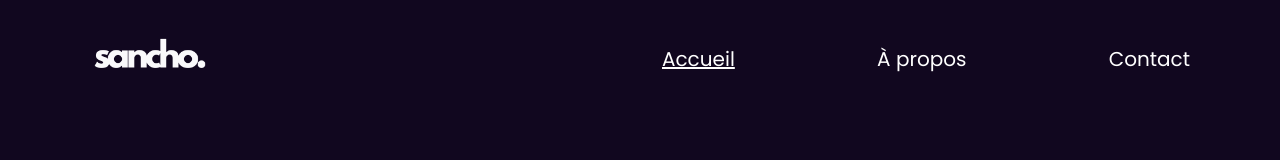
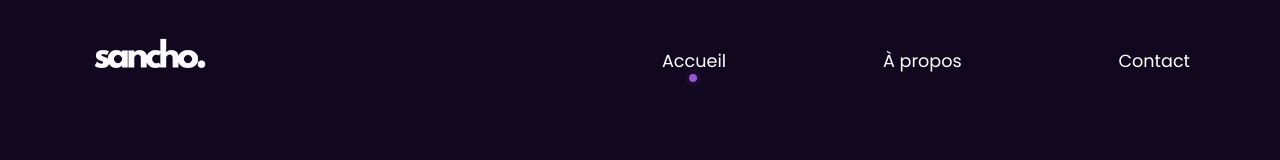
Before and after one commit to Iskandar835/Portfolio-v2, a React (Vite) app: page / in a window 1280 px wide. Shown: the top 160 px of the page. Built offline with nearby package versions, Linux system fonts and the light colour scheme.

Commit message:
feat: import de pellet + optimisation css

```diff
--- a/src/components/Containers/Header/index.tsx
+++ b/src/components/Containers/Header/index.tsx
@@ -2,6 +2,7 @@ import "./styles.css";
 import { useLocation } from "react-router";
 import { useState, useEffect } from "react";
 import { Link } from "react-router";
+import Pellet from "../../Pellet";
 import { scrollToSection } from "../../../utils/scrollToSection";
 
 function Header() {
@@ -29,25 +30,13 @@ function Header() {
                />
             </div>
             <nav className="header-link-container">
-               <Link
-                  className={
-                     pathname === "/"
-                        ? "header-link current-page"
-                        : "header-link"
-                  }
-                  to="/"
-               >
+               <Link className="header-link" to="/">
                   Accueil
+                  {pathname === "/" && <Pellet />}
                </Link>
-               <Link
-                  className={
-                     pathname === "/about"
-                        ? "header-link current-page"
-                        : "header-link"
-                  }
-                  to="/about"
-               >
+               <Link className="header-link" to="/about">
                   À propos
+                  {pathname === "/about" && <Pellet />}
                </Link>
                <a
                   className="header-link"
--- a/src/components/Containers/Header/styles.css
+++ b/src/components/Containers/Header/styles.css
@@ -38,25 +38,28 @@ header.scrolled {
    width: 48%;
 }
 
-.current-page {
-   text-decoration: underline;
-}
-
 .header-link {
+   display: flex;
+   flex-direction: column;
+   align-items: center;
    font-size: 1.25rem;
    font-weight: 400;
    color: var(--primary-font-color);
 }
 
 .header-link:hover {
-   text-decoration: underline;
+   color: var(--secondary-body-color);
 }
 
 /******     MEDIA QUERIES     ******/
 
-@media (width <= 1024px) {
+@media (hover: none), (width <= 1024px) {
    .header-link {
       font-size: 1.1rem;
+   }
+
+   .header-link:hover {
+      color: inherit;
    }
 }
 
```
